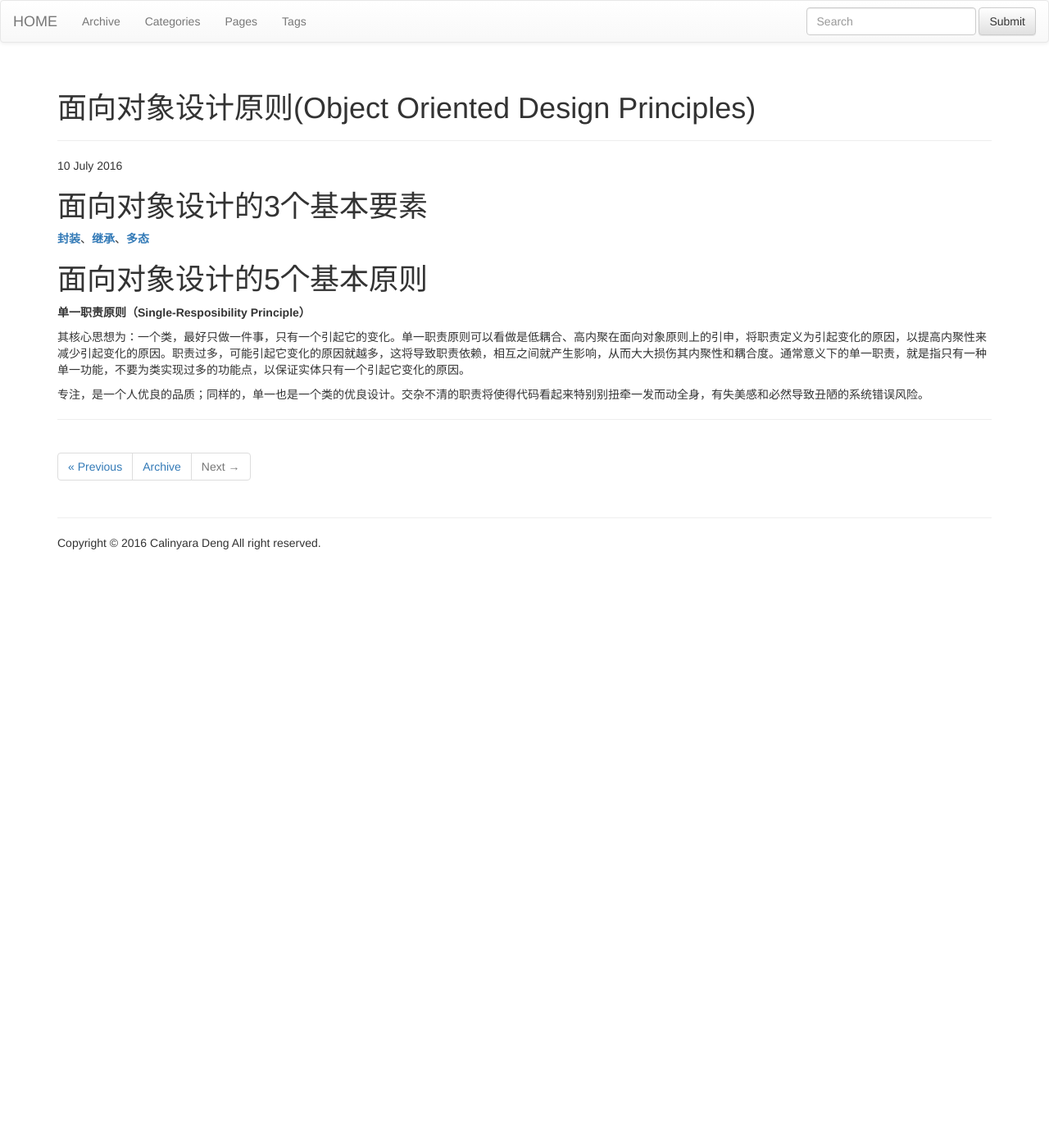
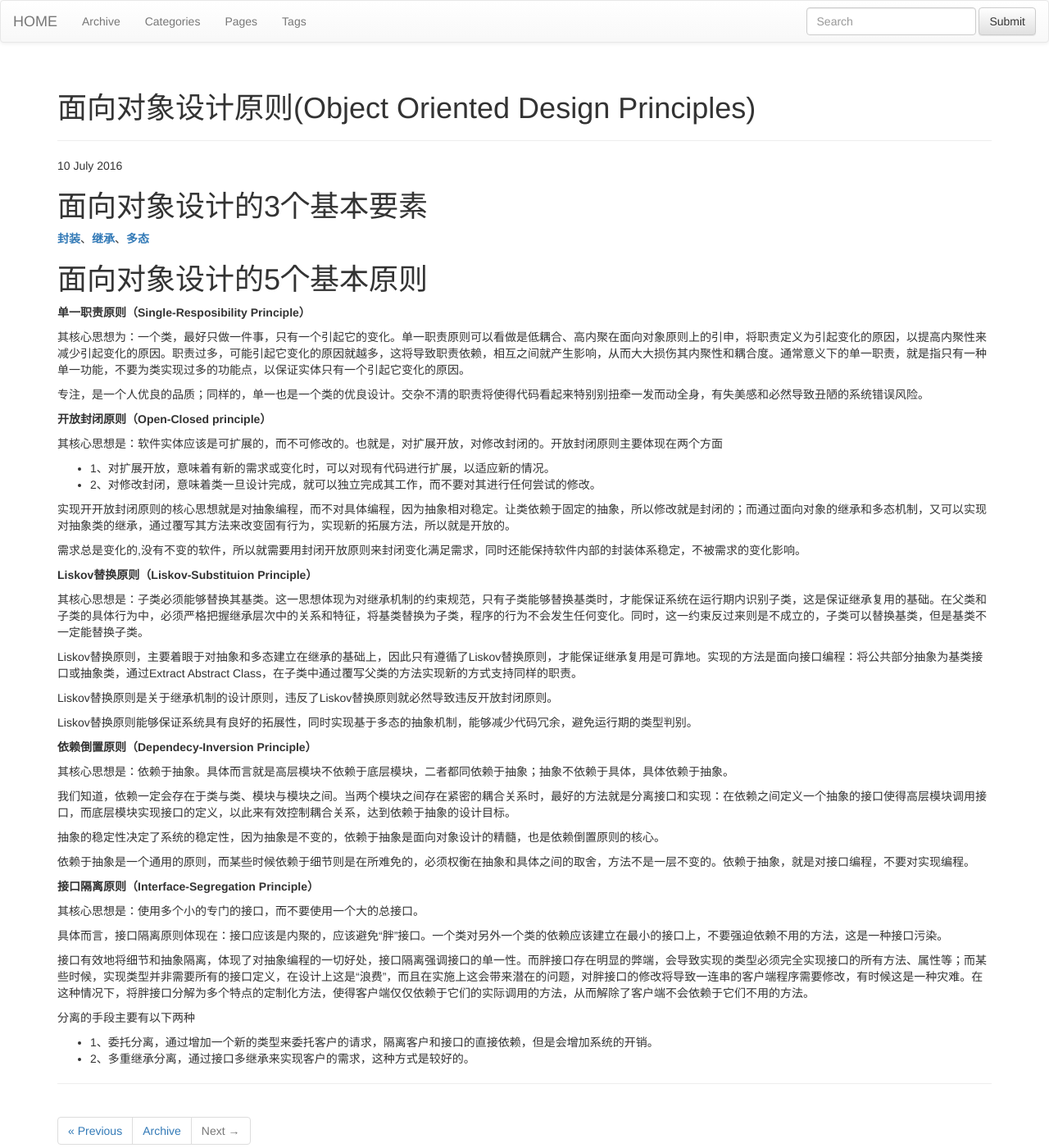
Before and after one commit to ssqre/ssqre.github.io, a Jekyll site: the page built from _posts/2016-07-10-object-oriented-design-principles.md, in a window 1280 px wide and 1400 px high. Shown: the whole window at 82% size. Built offline with Jekyll 4.4.1, drawn with Linux system fonts in a browser that asks for light colours; nearby versions of some CDN libraries; library files that are not in the unit come from our copies.

Commit message:
add object-oriented-design-principles

```diff
--- a/_posts/2016-07-10-object-oriented-design-principles.md
+++ b/_posts/2016-07-10-object-oriented-design-principles.md
@@ -18,3 +18,47 @@ __单一职责原则（Single-Resposibility Principle）__
 其核心思想为：一个类，最好只做一件事，只有一个引起它的变化。单一职责原则可以看做是低耦合、高内聚在面向对象原则上的引申，将职责定义为引起变化的原因，以提高内聚性来减少引起变化的原因。职责过多，可能引起它变化的原因就越多，这将导致职责依赖，相互之间就产生影响，从而大大损伤其内聚性和耦合度。通常意义下的单一职责，就是指只有一种单一功能，不要为类实现过多的功能点，以保证实体只有一个引起它变化的原因。
 
 专注，是一个人优良的品质；同样的，单一也是一个类的优良设计。交杂不清的职责将使得代码看起来特别别扭牵一发而动全身，有失美感和必然导致丑陋的系统错误风险。
+
+__开放封闭原则（Open-Closed principle）__
+
+其核心思想是：软件实体应该是可扩展的，而不可修改的。也就是，对扩展开放，对修改封闭的。开放封闭原则主要体现在两个方面
+
++ 1、对扩展开放，意味着有新的需求或变化时，可以对现有代码进行扩展，以适应新的情况。
++ 2、对修改封闭，意味着类一旦设计完成，就可以独立完成其工作，而不要对其进行任何尝试的修改。
+
+实现开开放封闭原则的核心思想就是对抽象编程，而不对具体编程，因为抽象相对稳定。让类依赖于固定的抽象，所以修改就是封闭的；而通过面向对象的继承和多态机制，又可以实现对抽象类的继承，通过覆写其方法来改变固有行为，实现新的拓展方法，所以就是开放的。
+
+需求总是变化的,没有不变的软件，所以就需要用封闭开放原则来封闭变化满足需求，同时还能保持软件内部的封装体系稳定，不被需求的变化影响。
+
+__Liskov替换原则（Liskov-Substituion Principle）__
+
+其核心思想是：子类必须能够替换其基类。这一思想体现为对继承机制的约束规范，只有子类能够替换基类时，才能保证系统在运行期内识别子类，这是保证继承复用的基础。在父类和子类的具体行为中，必须严格把握继承层次中的关系和特征，将基类替换为子类，程序的行为不会发生任何变化。同时，这一约束反过来则是不成立的，子类可以替换基类，但是基类不一定能替换子类。
+
+Liskov替换原则，主要着眼于对抽象和多态建立在继承的基础上，因此只有遵循了Liskov替换原则，才能保证继承复用是可靠地。实现的方法是面向接口编程：将公共部分抽象为基类接口或抽象类，通过Extract Abstract Class，在子类中通过覆写父类的方法实现新的方式支持同样的职责。
+
+Liskov替换原则是关于继承机制的设计原则，违反了Liskov替换原则就必然导致违反开放封闭原则。
+
+Liskov替换原则能够保证系统具有良好的拓展性，同时实现基于多态的抽象机制，能够减少代码冗余，避免运行期的类型判别。
+
+__依赖倒置原则（Dependecy-Inversion Principle）__
+
+其核心思想是：依赖于抽象。具体而言就是高层模块不依赖于底层模块，二者都同依赖于抽象；抽象不依赖于具体，具体依赖于抽象。
+
+我们知道，依赖一定会存在于类与类、模块与模块之间。当两个模块之间存在紧密的耦合关系时，最好的方法就是分离接口和实现：在依赖之间定义一个抽象的接口使得高层模块调用接口，而底层模块实现接口的定义，以此来有效控制耦合关系，达到依赖于抽象的设计目标。
+
+抽象的稳定性决定了系统的稳定性，因为抽象是不变的，依赖于抽象是面向对象设计的精髓，也是依赖倒置原则的核心。
+
+依赖于抽象是一个通用的原则，而某些时候依赖于细节则是在所难免的，必须权衡在抽象和具体之间的取舍，方法不是一层不变的。依赖于抽象，就是对接口编程，不要对实现编程。
+
+__接口隔离原则（Interface-Segregation Principle）__
+
+其核心思想是：使用多个小的专门的接口，而不要使用一个大的总接口。
+
+具体而言，接口隔离原则体现在：接口应该是内聚的，应该避免“胖”接口。一个类对另外一个类的依赖应该建立在最小的接口上，不要强迫依赖不用的方法，这是一种接口污染。
+
+接口有效地将细节和抽象隔离，体现了对抽象编程的一切好处，接口隔离强调接口的单一性。而胖接口存在明显的弊端，会导致实现的类型必须完全实现接口的所有方法、属性等；而某些时候，实现类型并非需要所有的接口定义，在设计上这是“浪费”，而且在实施上这会带来潜在的问题，对胖接口的修改将导致一连串的客户端程序需要修改，有时候这是一种灾难。在这种情况下，将胖接口分解为多个特点的定制化方法，使得客户端仅仅依赖于它们的实际调用的方法，从而解除了客户端不会依赖于它们不用的方法。
+
+分离的手段主要有以下两种
+
++ 1、委托分离，通过增加一个新的类型来委托客户的请求，隔离客户和接口的直接依赖，但是会增加系统的开销。
++ 2、多重继承分离，通过接口多继承来实现客户的需求，这种方式是较好的。
```
